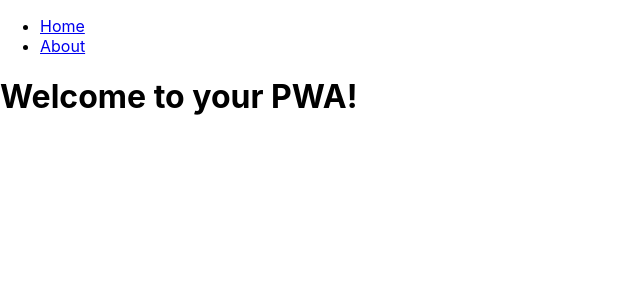
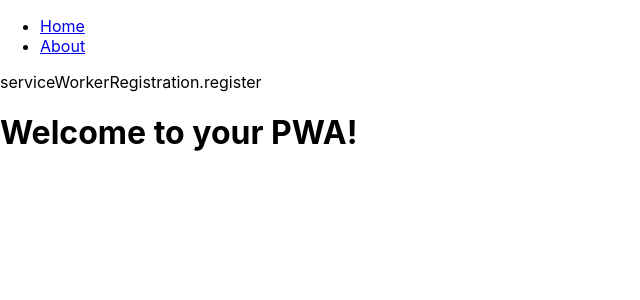
Before and after one commit to silakov/pwa-first, a React (Create React App) app: page / in a window 1280 px wide. Shown: the top 300 px of the page, without its empty margins (0-640 px from the left). Built offline with nearby package versions, Linux system fonts and the light colour scheme.

Commit message:
check servis worker registration

```diff
--- a/src/App.tsx
+++ b/src/App.tsx
@@ -15,6 +15,7 @@ const App: React.FC = () => (
         </li>
       </ul>
     </nav>
+    <p>serviceWorkerRegistration.register</p>
     <Suspense fallback={<div>Loading...</div>}>
       <Routes>
           <Route path="/" element={<Home />} />
--- a/src/index.tsx
+++ b/src/index.tsx
@@ -20,7 +20,7 @@ root.render(
 // If you want your app to work offline and load faster, you can change
 // unregister() to register() below. Note this comes with some pitfalls.
 // Learn more about service workers: https://cra.link/PWA
-serviceWorkerRegistration.unregister();
+serviceWorkerRegistration.register();
 
 // If you want to start measuring performance in your app, pass a function
 // to log results (for example: reportWebVitals(console.log))
```
